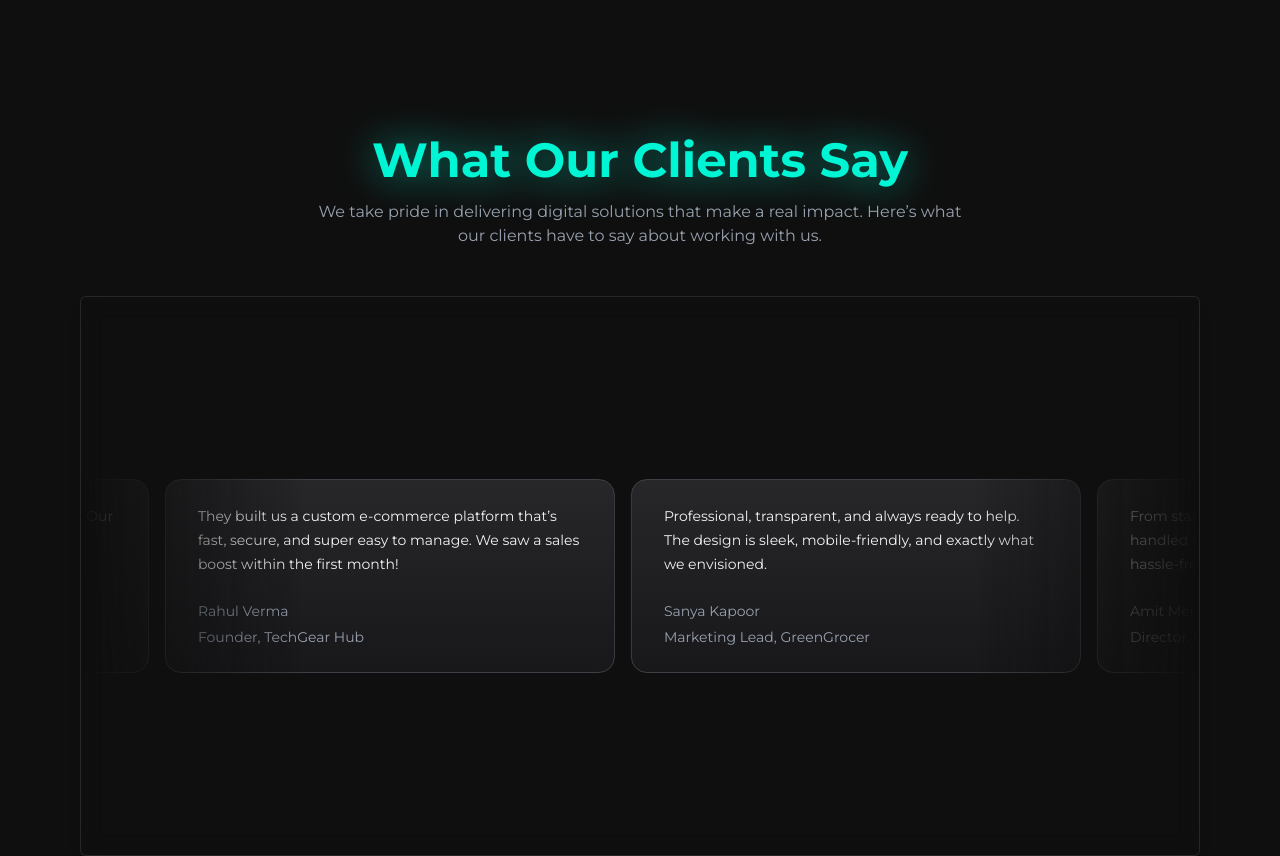
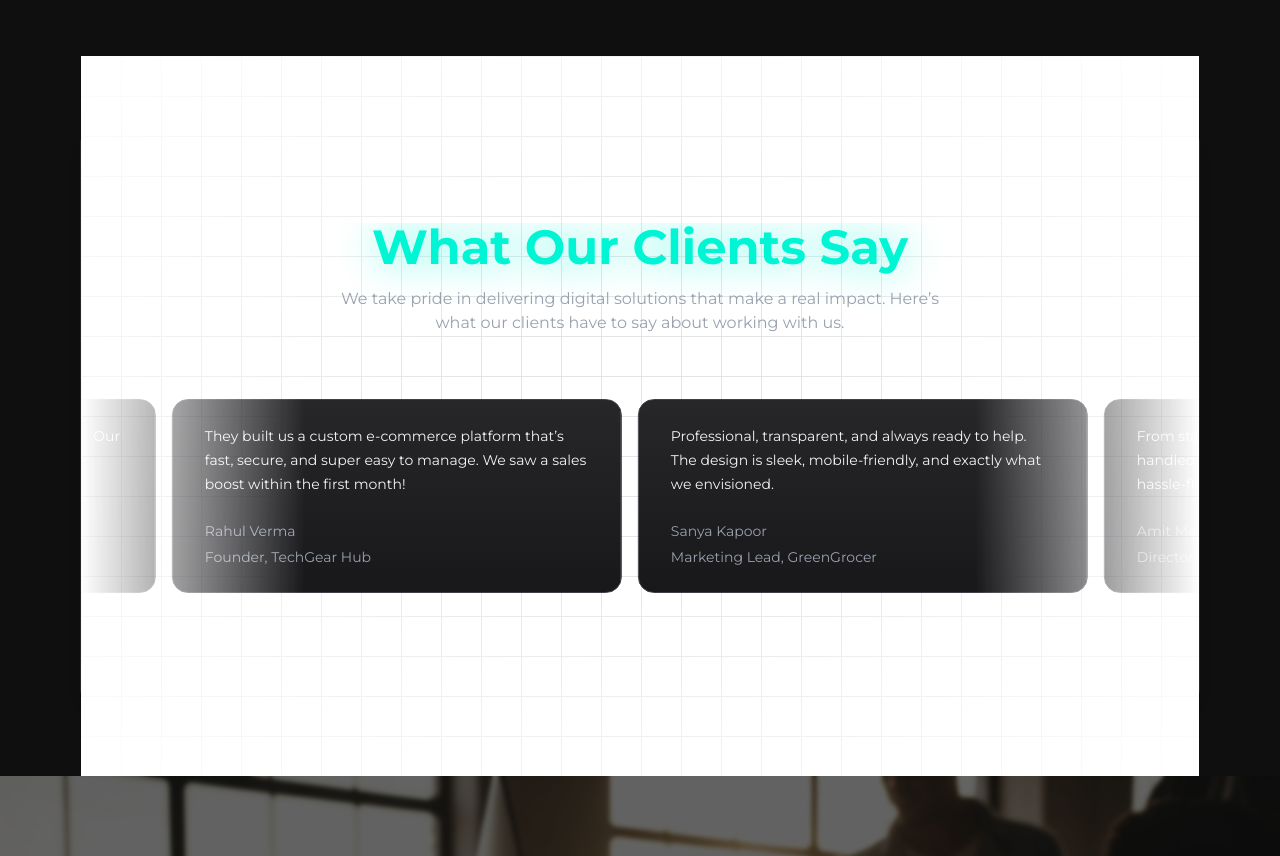
Before and after one commit to theajthakur/vijstack, a Next.js app: page / in a window 1280 px wide. Shown: the part 2780-3636 px from the top of the page. Built offline with nearby package versions, Linux system fonts and the light colour scheme.

Commit message:
Feat: added BG Grids

```diff
--- a/src/components/home/_components/testinomials/page.jsx
+++ b/src/components/home/_components/testinomials/page.jsx
@@ -2,26 +2,43 @@
 
 import { InfiniteMovingCards } from "@/components/ui/infinite-moving-cards";
 import React from "react";
+import { cn } from "@/lib/utils";
 
 export function Testimonials() {
   return (
     <section className="py-20 px-6 md:px-20 bg-background text-foreground relative overflow-hidden">
+      <div className="h-[35rem] w-full flex items-center justify-center rounded-md bg-[#111]/40 border border-white/10 backdrop-blur-md shadow-lg">
+        <div className="relative flex h-[50rem] w-full items-center justify-center bg-white dark:bg-black">
+          <div
+            className={cn(
+              "absolute inset-0",
+              "[background-size:40px_40px]",
+              "[background-image:linear-gradient(to_right,#e4e4e7_1px,transparent_1px),linear-gradient(to_bottom,#e4e4e7_1px,transparent_1px)]",
+              "dark:[background-image:linear-gradient(to_right,#262626_1px,transparent_1px),linear-gradient(to_bottom,#262626_1px,transparent_1px)]"
+            )}
+          />
+          {/* Radial gradient for the container to give a faded look */}
+          <div className="pointer-events-none absolute inset-0 flex items-center justify-center bg-white [mask-image:radial-gradient(ellipse_at_center,transparent_20%,black)] dark:bg-black"></div>
+          <div className="w-full overflow-hidden">
             <div className="text-center mb-12">
               <h2 className="text-3xl md:text-5xl font-bold text-primary drop-shadow-glow">
                 What Our Clients Say
               </h2>
-        <p className="mt-4 text-gray-400 text-sm md:text-base max-w-2xl mx-auto">
-          We take pride in delivering digital solutions that make a real impact.
-          Here’s what our clients have to say about working with us.
+              <p className="mt-4 text-gray-400 text-sm md:text-base max-w-2xl mx-auto relative px-5">
+                We take pride in delivering digital solutions that make a real
+                impact. Here’s what our clients have to say about working with
+                us.
               </p>
             </div>
-
-      <div className="h-[35rem] w-full flex items-center justify-center rounded-md bg-[#111]/40 border border-white/10 backdrop-blur-md shadow-lg">
+            <div className="flex justify-center w-full">
               <InfiniteMovingCards
                 items={testimonials}
                 direction="left"
                 speed="normal"
               />
+            </div>
+          </div>
+        </div>
       </div>
     </section>
   );
```
Lines whose indentation alone changed are shown as unchanged.
